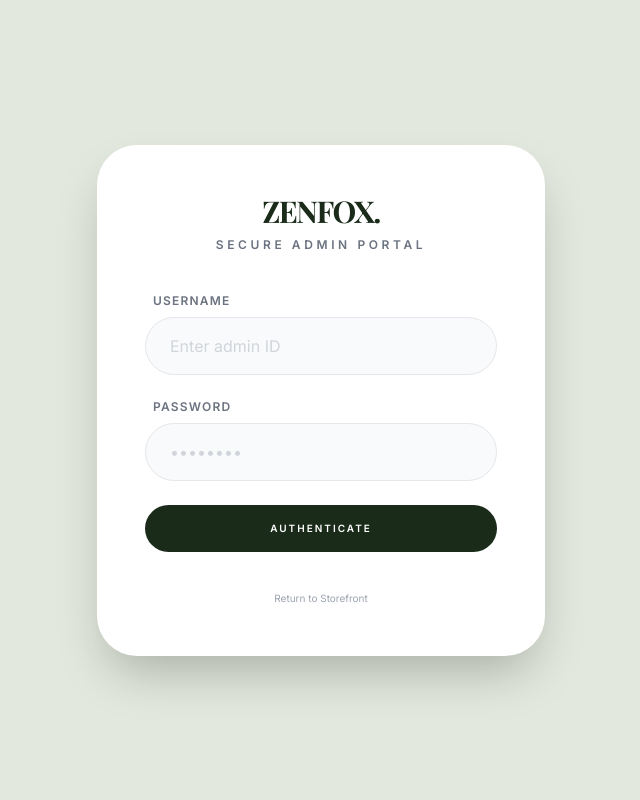
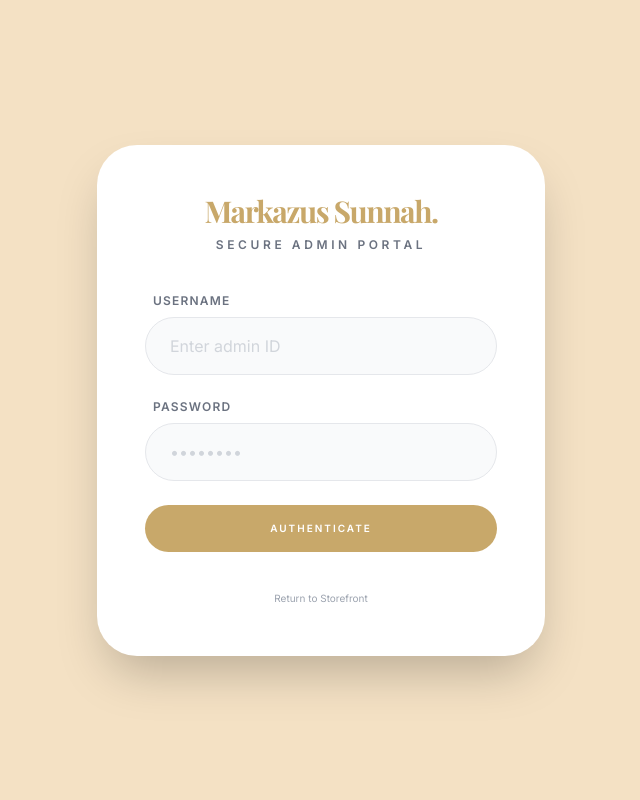
Before and after one commit to Hasan-cas/ecom, a Flask app: page /admin-form in a window 1280 px wide. Shown: the whole page, without its empty margins (319-959 px from the left). Run offline with Flask 3, Linux system fonts and the light colour scheme; some libraries are stand-ins or nearby versions; some web fonts are replaced.

Commit message:
Update admin_form.html

```diff
--- a/templates/admin_form.html
+++ b/templates/admin_form.html
@@ -3,13 +3,13 @@
 <head>
     <meta charset="UTF-8">
     <meta name="viewport" content="width=device-width, initial-scale=1.0">
-    <title>ZENFOX | Admin Portal</title>
+    <title>Markazus Sunnah | Admin Portal</title>
     <script src="https://cdn.tailwindcss.com"></script>
     <link href="https://fonts.googleapis.com/css2?family=Playfair+Display:ital,wght@0,400;0,700;1,400&family=Inter:wght@300;400;500;600&display=swap" rel="stylesheet">
 
     <style>
         /* Extracting brand variables from index.html */
-        :root { --sage: #e2e8dd; --dark-forest: #1a2b1a; }
+        :root { --sage: #F4E1C4; --dark-forest: #C8A86A ; }
         body { font-family: 'Inter', sans-serif; }
         .serif { font-family: 'Playfair Display', serif; }
         .bg-sage { background-color: var(--sage); }
@@ -27,7 +27,7 @@
     <div class="w-full max-w-md bg-white rounded-[40px] shadow-2xl overflow-hidden p-8 md:p-12">
 
         <div class="text-center mb-10">
-            <a href="/" class="inline-block text-3xl font-bold tracking-tighter serif text-forest mb-2 hover:opacity-70 transition">ZENFOX.</a>
+            <a href="/" class="inline-block text-3xl font-bold tracking-tighter serif text-forest mb-2 hover:opacity-70 transition">Markazus Sunnah.</a>
             <h1 class="text-xs uppercase tracking-[0.3em] text-gray-500 font-bold">Secure Admin Portal</h1>
         </div>
 
```
